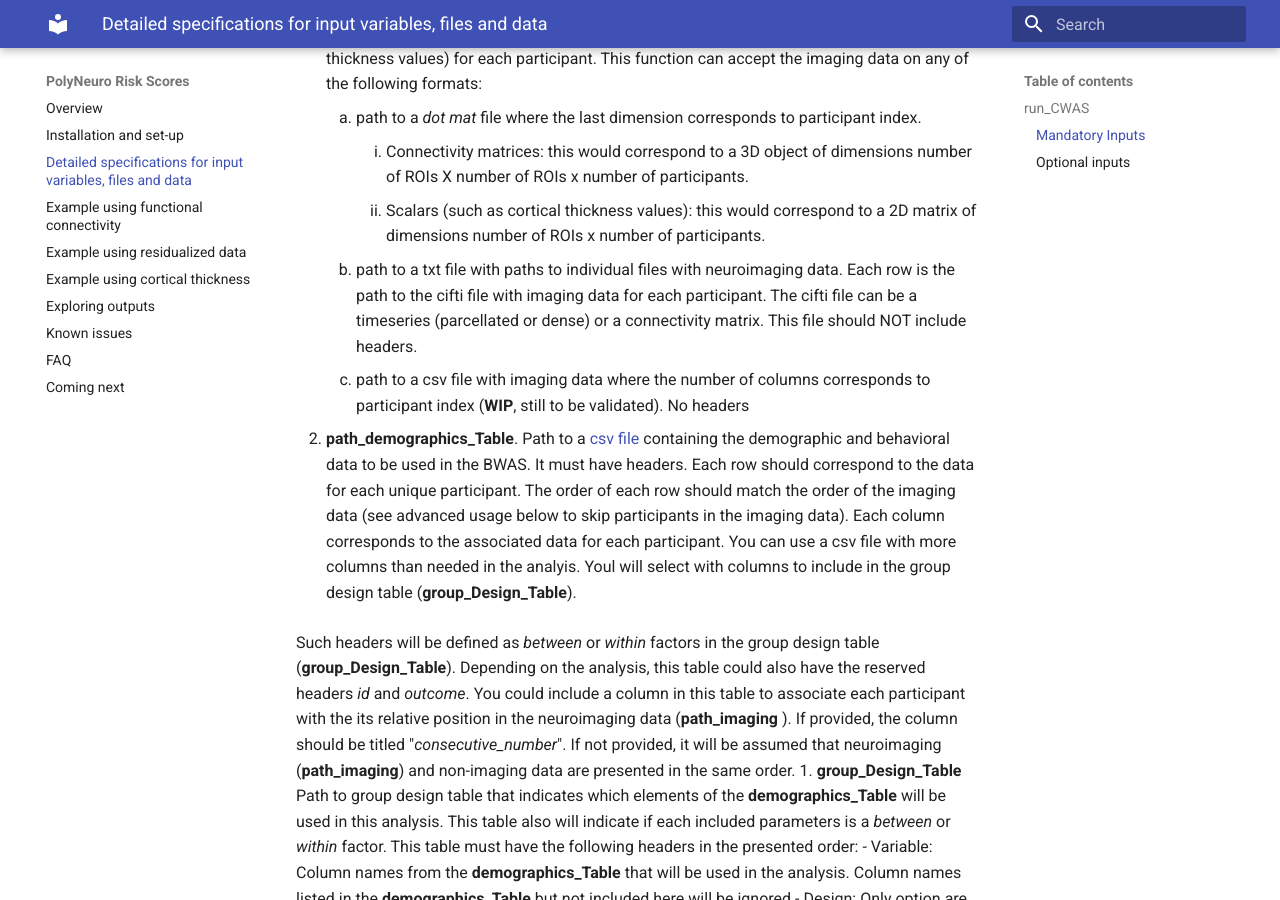
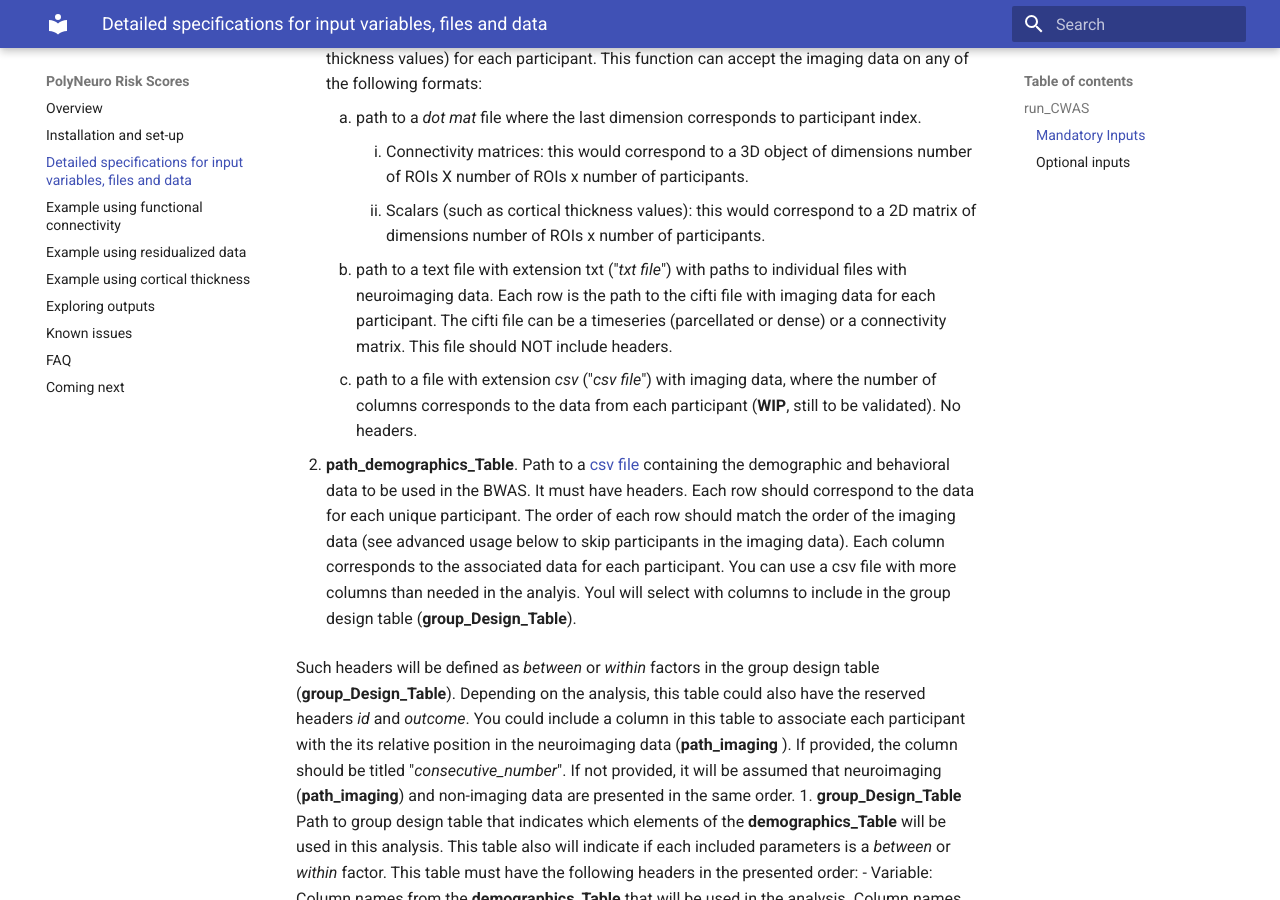
Before and after one commit to omiranda/polyneuro_risk_score, an MkDocs documentation site: the page built from docs/detailed_description.md, in a window 1280 px wide and 900 px high, scrolled down 474 px. Built offline with MkDocs 1.6.1 and Material for MkDocs 9.7.7, drawn with Linux system fonts in a browser that asks for light colours; formulas are drawn with MathJax 3; old or Windows-style settings are respelled for this version of MkDocs.

Commit message:
Update detailed_description.md

```diff
--- a/docs/detailed_description.md
+++ b/docs/detailed_description.md
@@ -12,11 +12,11 @@ These are positional arguments and need to be provided in this order:
     1. path to a *dot mat* file where the last dimension corresponds to participant index.
         1. Connectivity matrices: this would correspond to a 3D object of dimensions number of ROIs X number of ROIs x number of participants.
         1. Scalars (such as cortical thickness values): this would correspond to a 2D matrix of dimensions number of ROIs x number of participants.
-    1. path to a txt file with paths to individual files with neuroimaging data. Each row is the path to the cifti file with imaging data for each participant. The cifti file can be a timeseries (parcellated or dense) or a connectivity matrix. This file should NOT include headers.
-    1. path to a csv file with imaging data where the number of columns  corresponds to participant index (**WIP**, still to be validated). No headers
+    1. path to a text file with extension txt ("*txt file*") with paths to individual files with neuroimaging data. Each row is the path to the cifti file with imaging data for each participant. The cifti file can be a timeseries (parcellated or dense) or a connectivity matrix. This file should NOT include headers.
+    2. path to a file with extension *csv* ("*csv file*") with imaging data, where the number of columns corresponds to the data from each participant (**WIP**, still to be validated). No headers.
 
 
-1. **path_demographics_Table**. Path to a [csv file](https://en.wikipedia.org/wiki/Comma-separated_values) containing the demographic and behavioral data to be used in the BWAS.
+2. **path_demographics_Table**. Path to a [csv file](https://en.wikipedia.org/wiki/Comma-separated_values) containing the demographic and behavioral data to be used in the BWAS.
 It must have headers.
 Each row should correspond to the data for each unique participant.
 The order of each row should match the order of the imaging data (see advanced usage below to skip participants in the imaging data).
```
